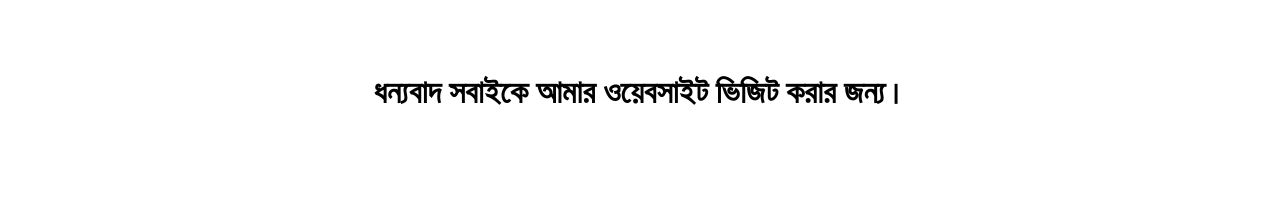
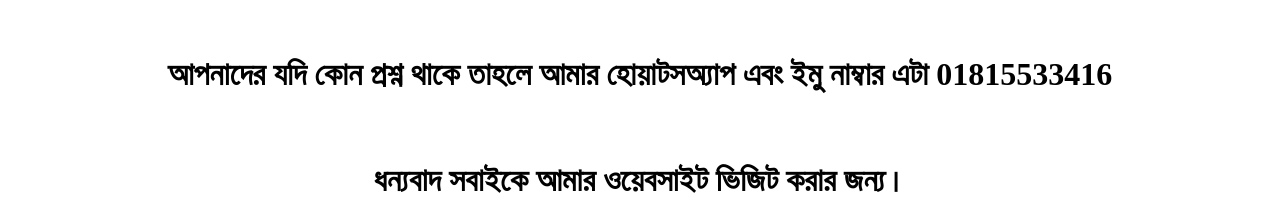
Before and after one commit to TEAM-RB/sujon, a plain HTML site: page app.html in a window 1280 px wide. Shown: the part 1847-2068 px from the top of the page. Before the commit the page ends 1979 px from the top, so only its background shows below. Drawn offline with Linux system fonts and the light colour scheme.

Commit message:
Update app.html

```diff
--- a/app.html
+++ b/app.html
@@ -32,8 +32,10 @@
       </a>
       <h3>তো এরপর আসি বাকি গুলা যেগুলো আমরা পরে কথা বলে এগুলো বানাতে হবে কারণ ওগুলো একটু ভেজাল বেশি।</h3>
       <br>
+       <h1>আপনাদের যদি কোন প্রশ্ন থাকে তাহলে আমার হোয়াটসঅ্যাপ এবং ইমু নাম্বার এটা 01815533416<h2>
       <br>
       <h1>ধন্যবাদ সবাইকে আমার ওয়েবসাইট ভিজিট করার জন্য।</h1>
+
 
 
    </center>
```
